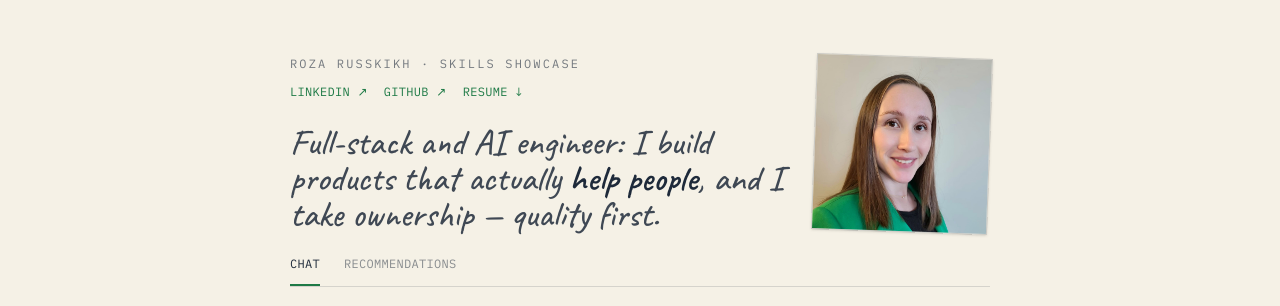
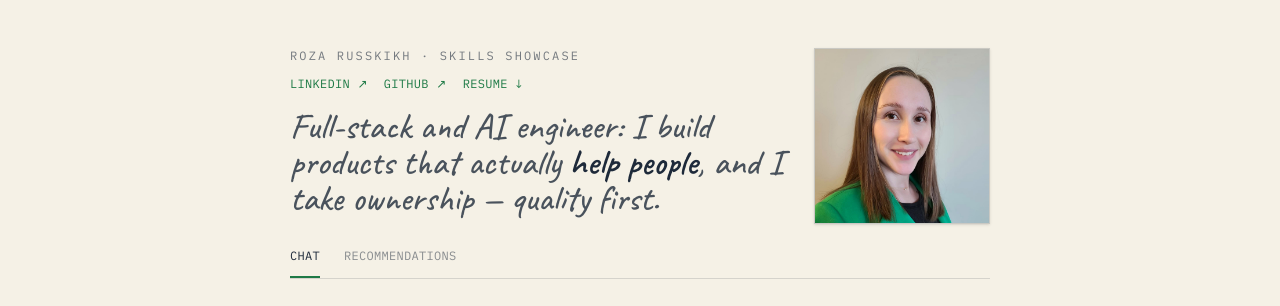
Before and after one commit to RozaliiaRusskikh/mcp-interview-prep, a React (Vite) app in the folder frontend/: page / in a window 1280 px wide. Shown: the top 306 px of the page. Built offline with nearby package versions, Linux system fonts and the light colour scheme; no server answers.

Commit message:
Update Layout

```diff
--- a/frontend/src/components/Layout.tsx
+++ b/frontend/src/components/Layout.tsx
@@ -5,7 +5,7 @@ export default function Layout() {
   return (
     <div className="min-h-screen px-4">
       <div className="max-w-175 mx-auto">
-        <header className="pt-14 pb-6 flex items-start gap-4">
+        <header className="pt-12 pb-6 flex items-start gap-4">
           <div className="flex-1">
             <p className="font-mono text-xs tracking-[0.18em] uppercase text-ink/60">
               Roza Russkikh · Skills showcase
@@ -35,15 +35,15 @@ export default function Layout() {
                 Resume ↓
               </a>
             </div>
-            <p className="font-script text-xl sm:text-4xl text-ink/85 leading-none mt-6 max-w-[44ch]">
+            <p className="font-script text-xl sm:text-4xl text-ink/80 leading-none mt-4">
               Full-stack and AI engineer: I build products that actually{" "}
-              <span className="font-semibold text-ink">help people</span>, and I take ownership — quality first.
+              <span className="font-bold text-ink">help people</span>, and I take ownership — quality first.
             </p>
           </div>
           <img
             src="/roza.jpg"
             alt="Roza Russkikh"
-            className="hidden sm:block w-44 h-44 object-cover object-top border border-ink/20 shadow-sm rotate-2 shrink-0"
+            className="hidden sm:block w-44 h-44 object-cover object-top border border-ink/20 shadow-sm shrink-0"
           />
         </header>
 
```
